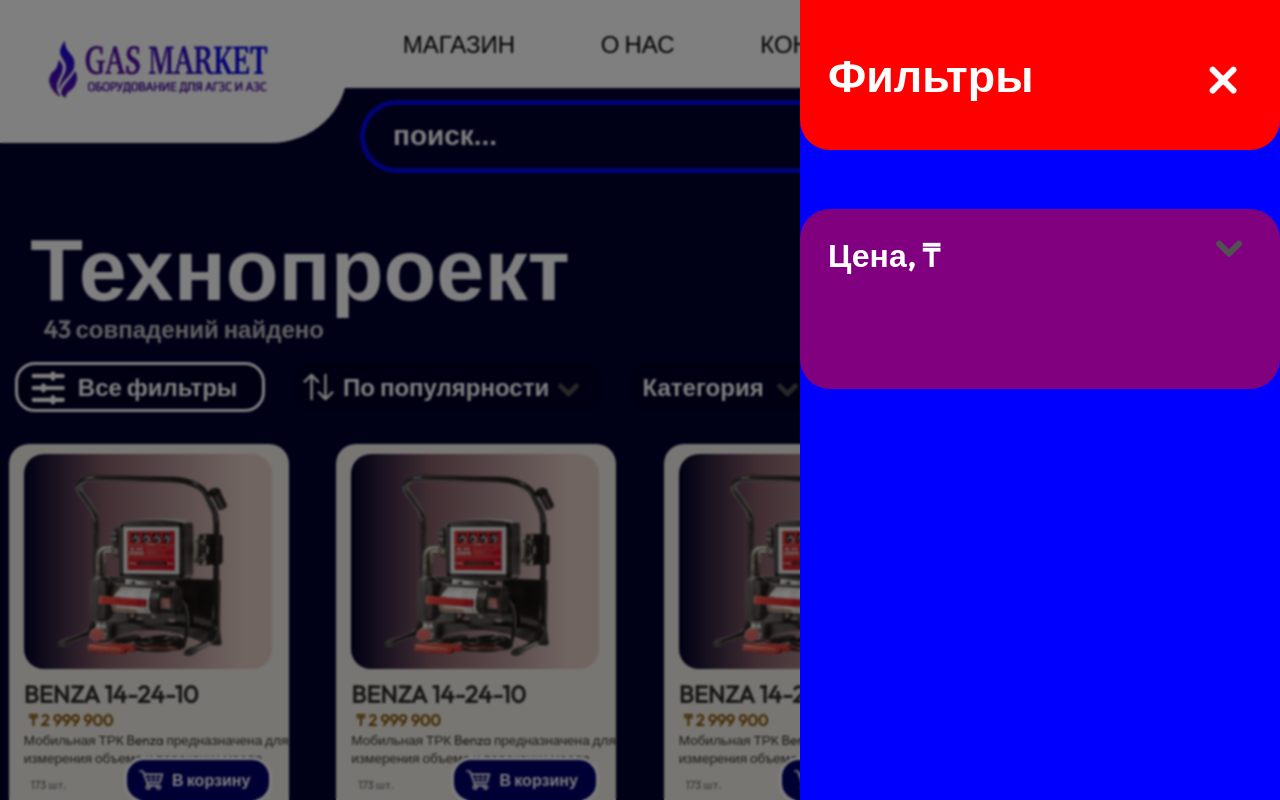
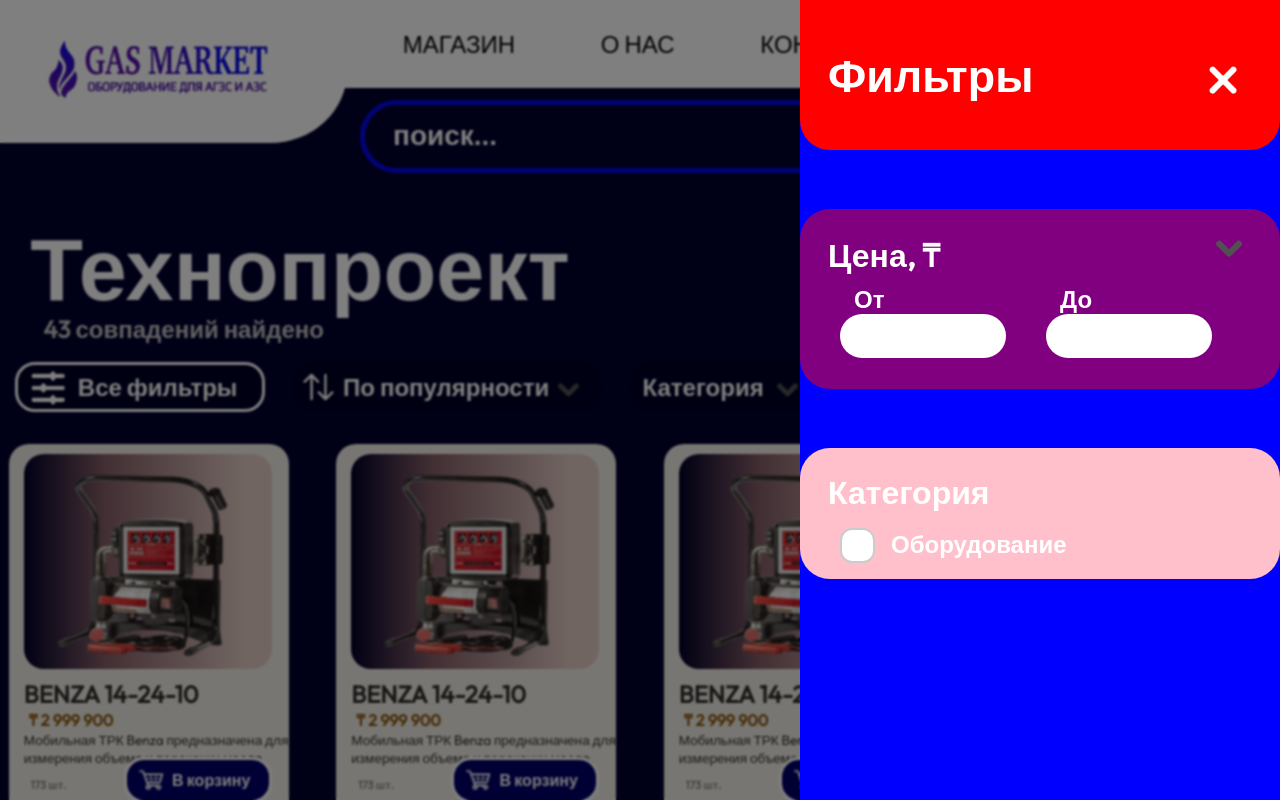
Before and after one commit to Danila267/azsk, a Vue app: page /catalog in a window 1280 px wide. Shown: the top 800 px of the page. Built offline with nearby package versions, Linux system fonts and the light colour scheme.

Commit message:
Filter modal category block, check item early layout

```diff
--- a/src/components/modals/Filter.vue
+++ b/src/components/modals/Filter.vue
@@ -1,17 +1,40 @@
 <template>
     <div class="filter">
         <div class="filter__modal">
+
+
             <div class="filter__modal__title-block">
                 <p class="filter__modal__title-block__title">Фильтры</p>
                 <img src="../../assets/catalog/close2.png" alt="" class="filter__modal__title-block__close-img">
             </div>
+
+
             <div class="filter__modal__price-block">
                 <div class="filter__modal__price-block__upper-list">
                     <p class="filter__modal__price-block__upper-list__title">Цена, ₸</p>
                     <img src="../../assets/catalog/arrowgray.png" alt="" class="filter__modal__price-block__upper-list__close-img">
                 </div>
                 <div class="filter__modal__price-block__range-list">
+                    <div class="filter__modal__price-block__range-list__range-block">
+                        <p class="filter__modal__price-block__range-list__range-block__label">От</p>
+                        <input type="text" class="filter__modal__price-block__range-list__range-block__input">
+                    </div>
+                    <div class="filter__modal__price-block__range-list__range-block">
+                        <p class="filter__modal__price-block__range-list__range-block__label">До</p>
+                        <input type="text" class="filter__modal__price-block__range-list__range-block__input">
+                    </div>
+                </div>
+            </div>
 
+            <div class="filter__modal__category-block">
+                <div class="filter__modal__category-block__upper-list">
+                    <p class="filter__modal__category-block__upper-list__title">Категория</p>
+                </div>
+                <div class="filter__modal__category-block__check-list">
+                    <div class="filter__modal__category-block__check-list__check-item">
+                        <input type="checkbox" name="" class="filter__modal__category-block__check-list__check-item__check">
+                        <p class="filter__modal__category-block__check-list__check-item__label">Оборудование</p>
+                    </div>
                 </div>
             </div>
         </div>
@@ -88,6 +111,7 @@ export default {
     height: 180px;
     position: relative;
     display: flex;
+    flex-direction: column;
     border-radius: 30px;
     background-color: purple;
     align-items: flex-start;
@@ -132,4 +156,164 @@ export default {
     display: flex;
     flex-direction: row;
 }
+.filter__modal__price-block__range-list__range-block {
+    width: 50%;
+    height: auto;
+    position: relative;
+    display: flex;
+    flex-direction: column;
+}
+.filter__modal__price-block__range-list__range-block__label {
+    width: auto;
+    height: auto;
+    position: relative;
+    display: flex;
+    color: #FFFFFF;
+    font-size: 1.5em;
+    font-weight: 600;
+    font-family: 'Outfit', sans-serif;
+    padding: 0;
+    margin-left: 54px;
+    margin-top: 8px;
+    // padding-bottom: 0.1em;
+    box-sizing: border-box;
+}
+.filter__modal__price-block__range-list__range-block__input {
+    width: 166px;
+    height: 44px;
+    background-color: #ffffff;
+    margin-left: 40px;
+    border-radius: 30px;
+    border: 0px solid #ffffff;
+    outline: none;
+    font-size: 1.25em;
+    font-weight: 500;
+    color: #000000;
+    font-family: 'Outfit', sans-serif;
+    padding-left: 22px;
+    padding-right: 22px;
+    box-sizing: border-box;
+    transition: filter 0.3s ease;
+}
+.filter__modal__price-block__range-list__range-block__input:hover {
+    cursor: text;
+    filter: brightness(90%);
+    transition: all 0.2s ease;
+}
+.filter__modal__price-block__range-list__range-block__input:focus {
+    border: 3px solid #0306F0;
+    box-sizing: border-box;
+    transition: filter 0.3s ease;
+}
+.filter__modal__category-block {
+    width: 100%;
+    height: auto;
+    position: relative;
+    display: flex;
+    flex-direction: column;
+    border-radius: 30px;
+    align-items: flex-start;
+    background-color: pink;
+}
+.filter__modal__category-block__upper-list {
+    width: 100%;
+    height: auto;
+    position: relative;
+    display: flex;
+    flex-direction: row;
+    justify-content: space-between;
+}
+.filter__modal__category-block__upper-list__title {
+    width: auto;
+    height: auto;
+    position: relative;
+    display: flex;
+    color: #FFFFFF;
+    font-size: 2em;
+    font-weight: bold;
+    font-family: 'Outfit', sans-serif;
+    padding: 0;
+    margin-left: 28px;
+    margin-top: 24px;
+    // padding-bottom: 0.1em;
+    box-sizing: border-box;
+}
+.filter__modal__category-block__check-list {
+    width: auto;
+    height: auto;
+    position: relative;
+    display: flex;
+    flex-direction: column;
+    justify-content: space-evenly;
+    gap: 14px;
+    margin-left: 40px;
+    padding-top: 16px;
+    padding-bottom: 16px;
+    box-sizing: border-box;
+}
+.filter__modal__category-block__check-list__check-item {
+    width: auto;
+    height: auto;
+    position: relative;
+    display: flex;
+    flex-direction: row;
+    gap: 16px;
+    justify-content: space-evenly;
+}
+// .filter__modal__category-block__check-list__check-item__check {
+//     width: 30px;
+//     height: 30px;
+//     background-color: #ffffff;
+//     border-radius: 30px;
+// }
+.filter__modal__category-block__check-list__check-item__check {
+    appearance: none; /* remove default OS checkbox style */
+    -webkit-appearance: none; /* for Safari */
+    width: 35px;
+    height: 35px;
+    background-color: #ffffff;
+    border-radius: 12px; /* perfect circle */
+    border: 2px solid #ccc;
+    cursor: pointer;
+    display: inline-block;
+    position: relative;
+    transition: all 0.1s ease-out;
+}
+
+/* Optional: when checked, show a custom mark */
+.filter__modal__category-block__check-list__check-item__check:checked {
+    background-color: #0306F0;
+    border-color: #0306F0;
+    transition: all 0.1s ease-out;
+}
+
+/* Optional: add a tick mark */
+.filter__modal__category-block__check-list__check-item__check:checked::after {
+    content: "";
+    position: absolute;
+    top: 6px;
+    left: 11px;
+    width: 6px;
+    height: 12px;
+    border: solid white;
+    border-width: 0 4px 4px 0;
+    transform: rotate(45deg) scale(1.2);
+    transition: all 0.1s ease-out;
+}
+.filter__modal__category-block__check-list__check-item__label {
+    width: auto;
+    height: auto;
+    position: relative;
+    display: flex;
+    color: #FFFFFF;
+    font-size: 1.5em;
+    font-weight: 600;
+    font-family: 'Outfit', sans-serif;
+    padding: 0;
+    // margin-left: 54px;
+    margin-top: 1px;
+    // padding-bottom: 0.1em;
+    box-sizing: border-box;
+    user-select: none;
+}
 </style>
```
